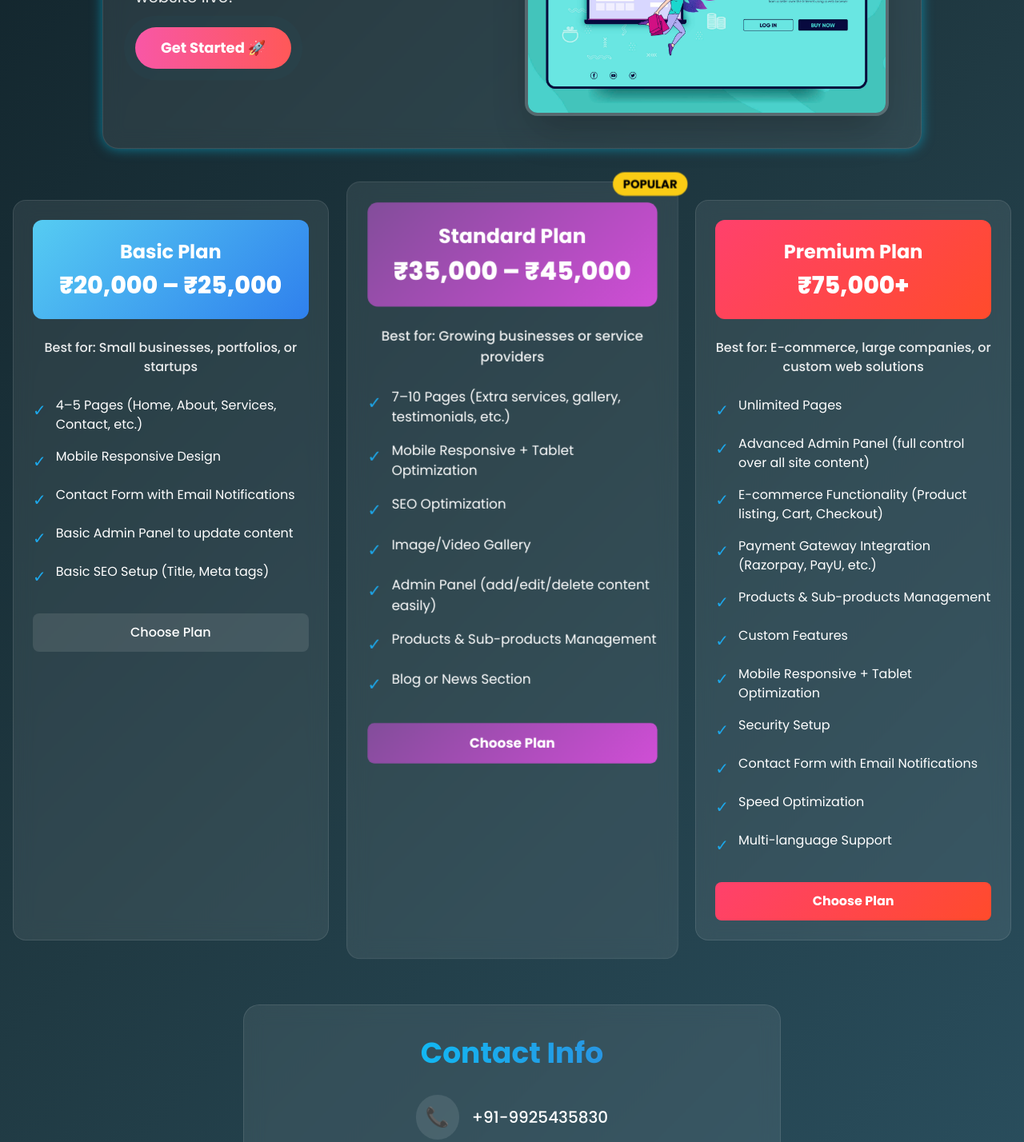
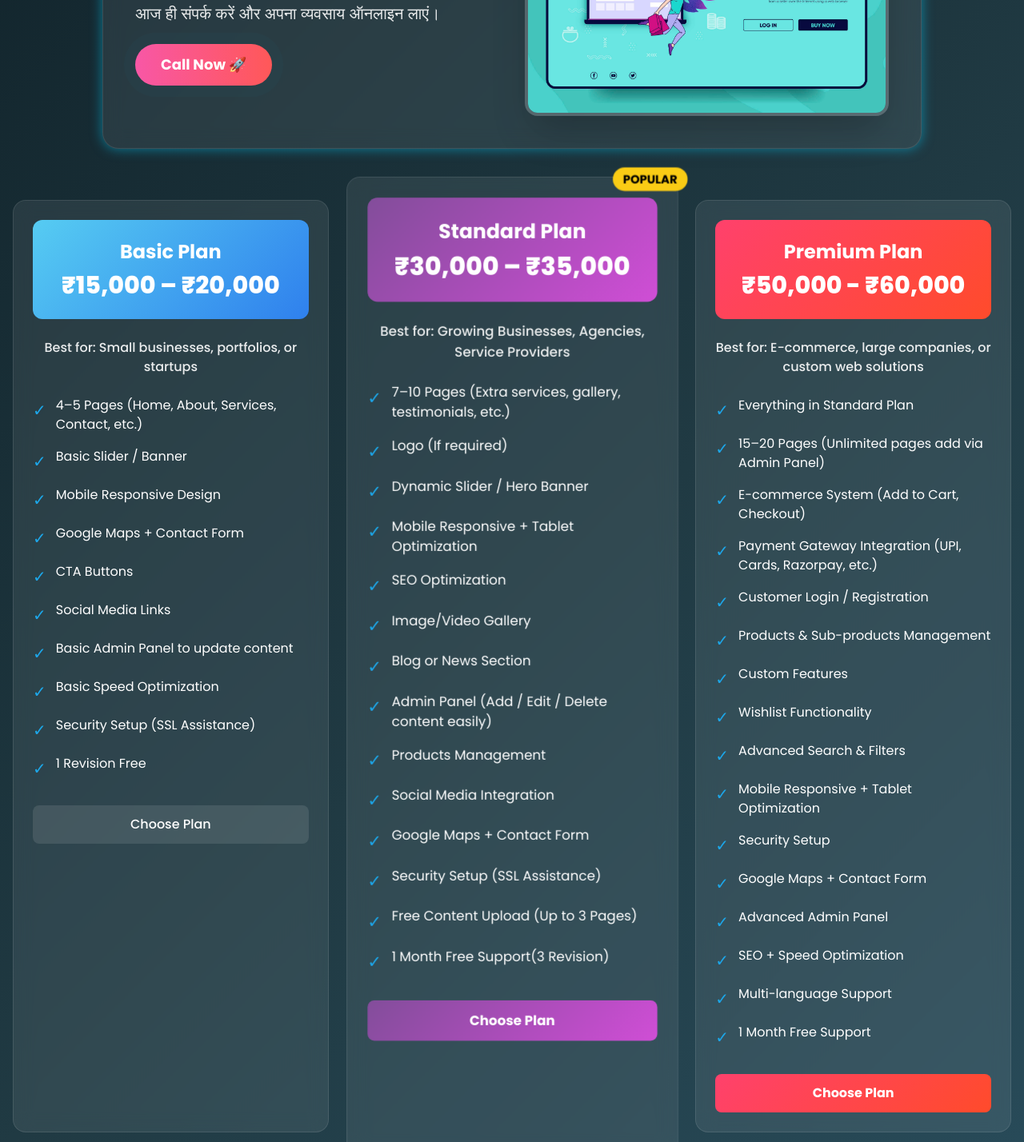
Before and after one commit to RonakPrajapati08/Website-Development-Pricing, a plain HTML site: page index.html in a window 1280 px wide. Shown: the part 530-1958 px from the top of the page at 80% size. Drawn offline with nearby package versions, Linux system fonts and the light colour scheme.

Commit message:
Agency Plan Updated 16/11/25

```diff
--- a/index.html
+++ b/index.html
@@ -119,13 +119,18 @@
             <div class="glass-card p-8 md:p-10 max-w-5xl mx-auto mt-12 hover-scale glow">
                 <div class="flex flex-col md:flex-row items-center gap-8">
                     <div class="text-left flex-1">
-                        <h2 class="text-3xl md:text-4xl font-bold mb-4">Need a website?</h2>
-                        <p class="text-lg md:text-xl opacity-90 mb-6">Contact me today and get your dream website live!
+                        <h2 class="text-3xl md:text-4xl font-bold mb-4" style="line-height: 55px;">क्या आपके बिज़नेस के
+                            लिए आधुनिक और तेज़ वेबसाइट। चाहिए?</h2>
+                        <p class="text-lg md:text-xl opacity-90 mb-6">आज ही संपर्क करें और अपना व्यवसाय ऑनलाइन लाएं।
                         </p>
+                        <a href="https://wa.me/917567074348?text=Hi%20I%20am%20interested%20in%20getting%20a%20website.%20Please%20contact%20me!"
+                            target="_blank" rel="noopener">
                             <button
                                 class="cta-gradient text-white font-bold py-3 px-8 rounded-full text-lg shadow-lg hover:shadow-xl transition-all duration-300 pulse">
-                            Get Started 🚀
+                                Call Now 🚀
                             </button>
+                        </a>
+
                     </div>
                     <div class="flex-1">
                         <img src="roniii.jpg" alt="Website Preview"
@@ -141,7 +146,7 @@
             <div class="glass-card p-6 rounded-2xl hover-scale">
                 <div class="basic-gradient rounded-xl p-6 mb-6 text-center">
                     <h3 class="text-2xl font-bold text-white">Basic Plan</h3>
-                    <p class="text-3xl font-extrabold mt-2">₹20,000 – ₹25,000</p>
+                    <p class="text-3xl font-extrabold mt-2">₹15,000 – ₹20,000</p>
                 </div>
                 <p class="text-center font-medium mb-6 opacity-90">Best for: Small businesses, portfolios, or startups
                 </p>
@@ -150,13 +155,29 @@
                         <span class="feature-icon text-xl mr-3 mt-1">✓</span>
                         <span>4–5 Pages (Home, About, Services, Contact, etc.)</span>
                     </li>
+                    <!-- <li class="flex items-start">
+                        <span class="feature-icon text-xl mr-3 mt-1">✓</span>
+                        <span>Logo (if required)</span>
+                    </li> -->
+                    <li class="flex items-start">
+                        <span class="feature-icon text-xl mr-3 mt-1">✓</span>
+                        <span>Basic Slider / Banner</span>
+                    </li>
                     <li class="flex items-start">
                         <span class="feature-icon text-xl mr-3 mt-1">✓</span>
                         <span>Mobile Responsive Design</span>
                     </li>
                     <li class="flex items-start">
                         <span class="feature-icon text-xl mr-3 mt-1">✓</span>
-                        <span>Contact Form with Email Notifications</span>
+                        <span>Google Maps + Contact Form</span>
+                    </li>
+                    <li class="flex items-start">
+                        <span class="feature-icon text-xl mr-3 mt-1">✓</span>
+                        <span>CTA Buttons</span>
+                    </li>
+                    <li class="flex items-start">
+                        <span class="feature-icon text-xl mr-3 mt-1">✓</span>
+                        <span>Social Media Links</span>
                     </li>
                     <li class="flex items-start">
                         <span class="feature-icon text-xl mr-3 mt-1">✓</span>
@@ -164,7 +185,15 @@
                     </li>
                     <li class="flex items-start">
                         <span class="feature-icon text-xl mr-3 mt-1">✓</span>
-                        <span>Basic SEO Setup (Title, Meta tags)</span>
+                        <span>Basic Speed Optimization</span>
+                    </li>
+                    <li class="flex items-start">
+                        <span class="feature-icon text-xl mr-3 mt-1">✓</span>
+                        <span>Security Setup (SSL Assistance)</span>
+                    </li>
+                    <li class="flex items-start">
+                        <span class="feature-icon text-xl mr-3 mt-1">✓</span>
+                        <span>1 Revision Free</span>
                     </li>
                 </ul>
                 <button
@@ -180,13 +209,25 @@
                 </div>
                 <div class="standard-gradient rounded-xl p-6 mb-6 text-center">
                     <h3 class="text-2xl font-bold text-white">Standard Plan</h3>
-                    <p class="text-3xl font-extrabold mt-2">₹35,000 – ₹45,000</p>
+                    <p class="text-3xl font-extrabold mt-2">₹30,000 – ₹35,000</p>
                 </div>
-                <p class="text-center font-medium mb-6 opacity-90">Best for: Growing businesses or service providers</p>
+
+                <p class="text-center font-medium mb-6 opacity-90">
+                    Best for: Growing Businesses, Agencies, Service Providers
+                </p>
+
                 <ul class="space-y-4">
                     <li class="flex items-start">
                         <span class="feature-icon text-xl mr-3 mt-1">✓</span>
                         <span>7–10 Pages (Extra services, gallery, testimonials, etc.)</span>
+                    </li>
+                    <li class="flex items-start">
+                        <span class="feature-icon text-xl mr-3 mt-1">✓</span>
+                        <span>Logo (If required)</span>
+                    </li>
+                    <li class="flex items-start">
+                        <span class="feature-icon text-xl mr-3 mt-1">✓</span>
+                        <span>Dynamic Slider / Hero Banner</span>
                     </li>
                     <li class="flex items-start">
                         <span class="feature-icon text-xl mr-3 mt-1">✓</span>
@@ -202,17 +243,40 @@
                     </li>
                     <li class="flex items-start">
                         <span class="feature-icon text-xl mr-3 mt-1">✓</span>
-                        <span>Admin Panel (add/edit/delete content easily)</span>
+                        <span>Blog or News Section</span>
                     </li>
                     <li class="flex items-start">
                         <span class="feature-icon text-xl mr-3 mt-1">✓</span>
-                        <span>Products & Sub-products Management</span>
+                        <span>Admin Panel (Add / Edit / Delete content easily)</span>
                     </li>
                     <li class="flex items-start">
                         <span class="feature-icon text-xl mr-3 mt-1">✓</span>
-                        <span>Blog or News Section</span>
+                        <span>Products Management</span>
+                    </li>
+
+                    <!-- 🔥 Newly Added Premium Useful Features -->
+                    <li class="flex items-start">
+                        <span class="feature-icon text-xl mr-3 mt-1">✓</span>
+                        <span>Social Media Integration</span>
+                    </li>
+                    <li class="flex items-start">
+                        <span class="feature-icon text-xl mr-3 mt-1">✓</span>
+                        <span>Google Maps + Contact Form</span>
+                    </li>
+                    <li class="flex items-start">
+                        <span class="feature-icon text-xl mr-3 mt-1">✓</span>
+                        <span>Security Setup (SSL Assistance)</span>
+                    </li>
+                    <li class="flex items-start">
+                        <span class="feature-icon text-xl mr-3 mt-1">✓</span>
+                        <span>Free Content Upload (Up to 3 Pages)</span>
+                    </li>
+                    <li class="flex items-start">
+                        <span class="feature-icon text-xl mr-3 mt-1">✓</span>
+                        <span>1 Month Free Support(3 Revision)</span>
                     </li>
                 </ul>
+
                 <button
                     class="w-full mt-8 py-3 standard-gradient hover:opacity-90 rounded-lg font-bold transition-all duration-300">
                     Choose Plan
@@ -223,26 +287,30 @@
             <div class="glass-card p-6 rounded-2xl hover-scale">
                 <div class="premium-gradient rounded-xl p-6 mb-6 text-center">
                     <h3 class="text-2xl font-bold text-white">Premium Plan</h3>
-                    <p class="text-3xl font-extrabold mt-2">₹75,000+</p>
+                    <p class="text-3xl font-extrabold mt-2">₹50,000 - ₹60,000</p>
                 </div>
                 <p class="text-center font-medium mb-6 opacity-90">Best for: E-commerce, large companies, or custom web
                     solutions</p>
                 <ul class="space-y-4">
                     <li class="flex items-start">
                         <span class="feature-icon text-xl mr-3 mt-1">✓</span>
-                        <span>Unlimited Pages</span>
+                        <span>Everything in Standard Plan</span>
                     </li>
                     <li class="flex items-start">
                         <span class="feature-icon text-xl mr-3 mt-1">✓</span>
-                        <span>Advanced Admin Panel (full control over all site content)</span>
+                        <span>15–20 Pages (Unlimited pages add via Admin Panel)</span>
                     </li>
                     <li class="flex items-start">
                         <span class="feature-icon text-xl mr-3 mt-1">✓</span>
-                        <span>E-commerce Functionality (Product listing, Cart, Checkout)</span>
+                        <span>E-commerce System (Add to Cart, Checkout)</span>
                     </li>
                     <li class="flex items-start">
                         <span class="feature-icon text-xl mr-3 mt-1">✓</span>
-                        <span>Payment Gateway Integration (Razorpay, PayU, etc.)</span>
+                        <span>Payment Gateway Integration (UPI, Cards, Razorpay, etc.)</span>
+                    </li>
+                    <li class="flex items-start">
+                        <span class="feature-icon text-xl mr-3 mt-1">✓</span>
+                        <span>Customer Login / Registration</span>
                     </li>
                     <li class="flex items-start">
                         <span class="feature-icon text-xl mr-3 mt-1">✓</span>
@@ -254,23 +322,39 @@
                     </li>
                     <li class="flex items-start">
                         <span class="feature-icon text-xl mr-3 mt-1">✓</span>
-                        <span >Mobile Responsive + Tablet Optimization</span>
+                        <span>Wishlist Functionality</span>
                     </li>
                     <li class="flex items-start">
                         <span class="feature-icon text-xl mr-3 mt-1">✓</span>
-                        <span >Security Setup</span>
+                        <span>Advanced Search & Filters</span>
                     </li>
                     <li class="flex items-start">
                         <span class="feature-icon text-xl mr-3 mt-1">✓</span>
-                        <span >Contact Form with Email Notifications</span>
+                        <span>Mobile Responsive + Tablet Optimization</span>
                     </li>
                     <li class="flex items-start">
                         <span class="feature-icon text-xl mr-3 mt-1">✓</span>
-                        <span >Speed Optimization</span>
+                        <span>Security Setup</span>
                     </li>
                     <li class="flex items-start">
                         <span class="feature-icon text-xl mr-3 mt-1">✓</span>
-                        <span >Multi-language Support</span>
+                        <span>Google Maps + Contact Form</span>
+                    </li>
+                    <li class="flex items-start">
+                        <span class="feature-icon text-xl mr-3 mt-1">✓</span>
+                        <span>Advanced Admin Panel</span>
+                    </li>
+                    <li class="flex items-start">
+                        <span class="feature-icon text-xl mr-3 mt-1">✓</span>
+                        <span>SEO + Speed Optimization</span>
+                    </li>
+                    <li class="flex items-start">
+                        <span class="feature-icon text-xl mr-3 mt-1">✓</span>
+                        <span>Multi-language Support</span>
+                    </li>
+                    <li class="flex items-start">
+                        <span class="feature-icon text-xl mr-3 mt-1">✓</span>
+                        <span>1 Month Free Support</span>
                     </li>
                 </ul>
                 <button
@@ -288,8 +372,8 @@
                     <div class="bg-white/10 p-3 rounded-full">
                         <span class="text-2xl">📞</span>
                     </div>
-                    <a href="tel:+919925435830" class="text-xl font-medium hover:opacity-80 transition-opacity">
-                        +91-9925435830
+                    <a href="tel:+9175670 74348" class="text-xl font-medium hover:opacity-80 transition-opacity">
+                        +91-75670 74348
                     </a>
                 </div>
                 <div class="flex items-center justify-center gap-4">
@@ -302,10 +386,13 @@
                     </a>
                 </div>
             </div>
+            <a href="https://wa.me/917567074348?text=Hi%20I%20am%20interested%20in%20getting%20a%20website.%20Please%20contact%20me!"
+                target="_blank" rel="noopener">
                 <button
                     class="cta-gradient text-white font-bold py-4 px-10 rounded-full text-lg shadow-lg hover:shadow-xl transition-all duration-300 mx-auto">
                     Get Started Today! 🚀
                 </button>
+            </a>
         </div>
 
         <!-- Footer -->
```
Also changed, not shown: 1 other file. Lines whose indentation alone changed are shown as unchanged.
